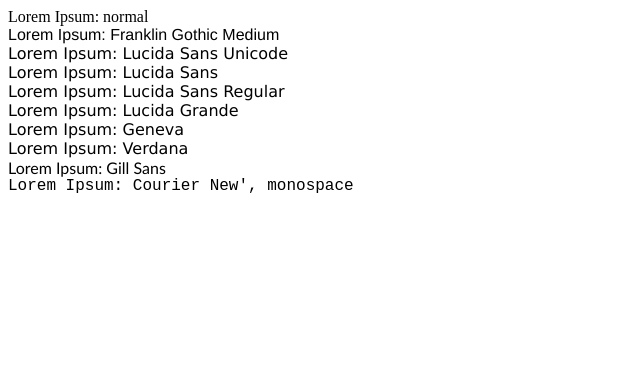
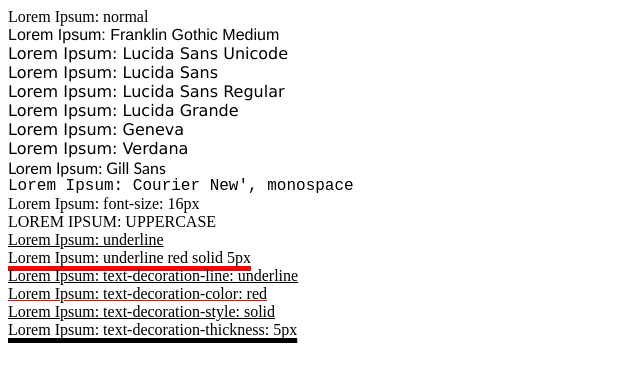
Before and after one commit to UkiDLucas/META_backend, a plain HTML site: page Intro/module_2/fonts/index.html in a window 1280 px wide. Shown: the whole page, without its empty margins (0-640 px from the left). Drawn offline with Linux system fonts and the light colour scheme.

Commit message:
fonts text-decoration

```diff
--- a/Intro/module_2/fonts/index.html
+++ b/Intro/module_2/fonts/index.html
@@ -19,5 +19,14 @@
 
 
 
+        <div style="font-size: 16px;">Lorem Ipsum: font-size: 16px</div>
+        <div style="text-transform: uppercase;">Lorem Ipsum: uppercase</div>
+        <div style="text-decoration: underline;">Lorem Ipsum: underline</div>
+        <div style="text-decoration: underline red solid 5px;">Lorem Ipsum: underline red solid 5px</div>
+        <div style="text-decoration: underline; text-decoration-line: underline">Lorem Ipsum: text-decoration-line: underline</div>
+        <div style="text-decoration: underline; text-decoration-color: red">Lorem Ipsum: text-decoration-color: red</div>
+        <div style="text-decoration: underline; text-decoration-style: solid">Lorem Ipsum: text-decoration-style: solid</div>
+        <div style="text-decoration: underline; text-decoration-thickness: 5px">Lorem Ipsum: text-decoration-thickness: 5px</div>
+
     </body>
 </html>
```
